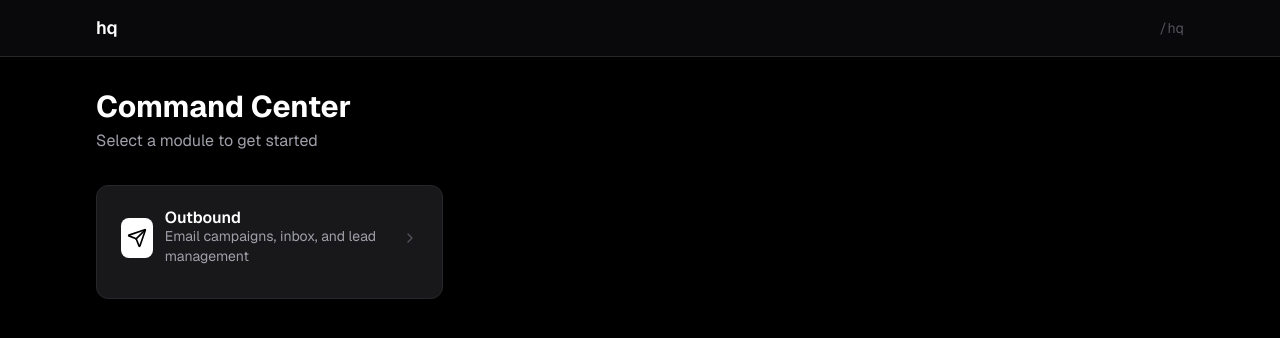
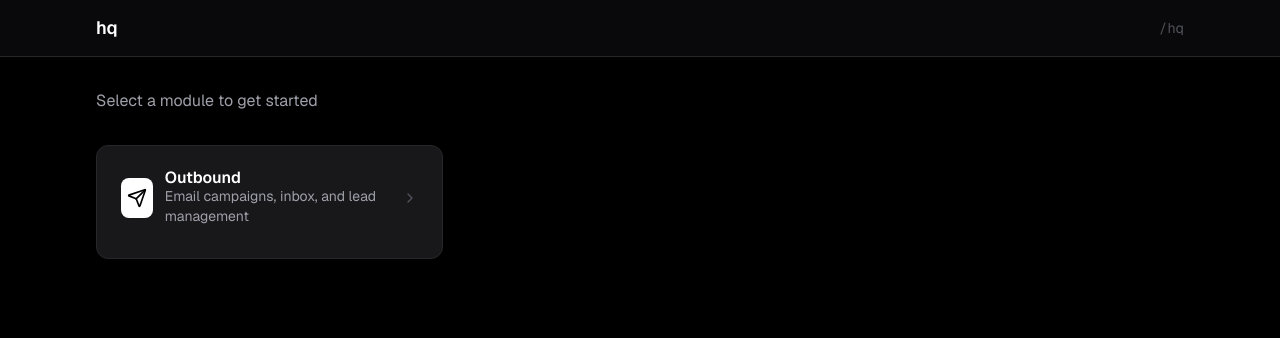
Before and after one commit to bencrane/ops-zone-v1, a Next.js app: page /hq in a window 1280 px wide. Shown: the top 338 px of the page. Built offline with nearby package versions, Linux system fonts and the light colour scheme.

Commit message:
chore: remove Command Center title from /hq page

```diff
--- a/src/app/hq/page.tsx
+++ b/src/app/hq/page.tsx
@@ -8,8 +8,7 @@ export default function HQPage() {
   return (
     <div className="max-w-6xl mx-auto p-8">
       <div className="mb-8">
-        <h1 className="text-3xl font-bold text-white">Command Center</h1>
-        <p className="text-zinc-400 mt-1">Select a module to get started</p>
+        <p className="text-zinc-400">Select a module to get started</p>
       </div>
 
       <div className="grid gap-6 md:grid-cols-2 lg:grid-cols-3">
```
